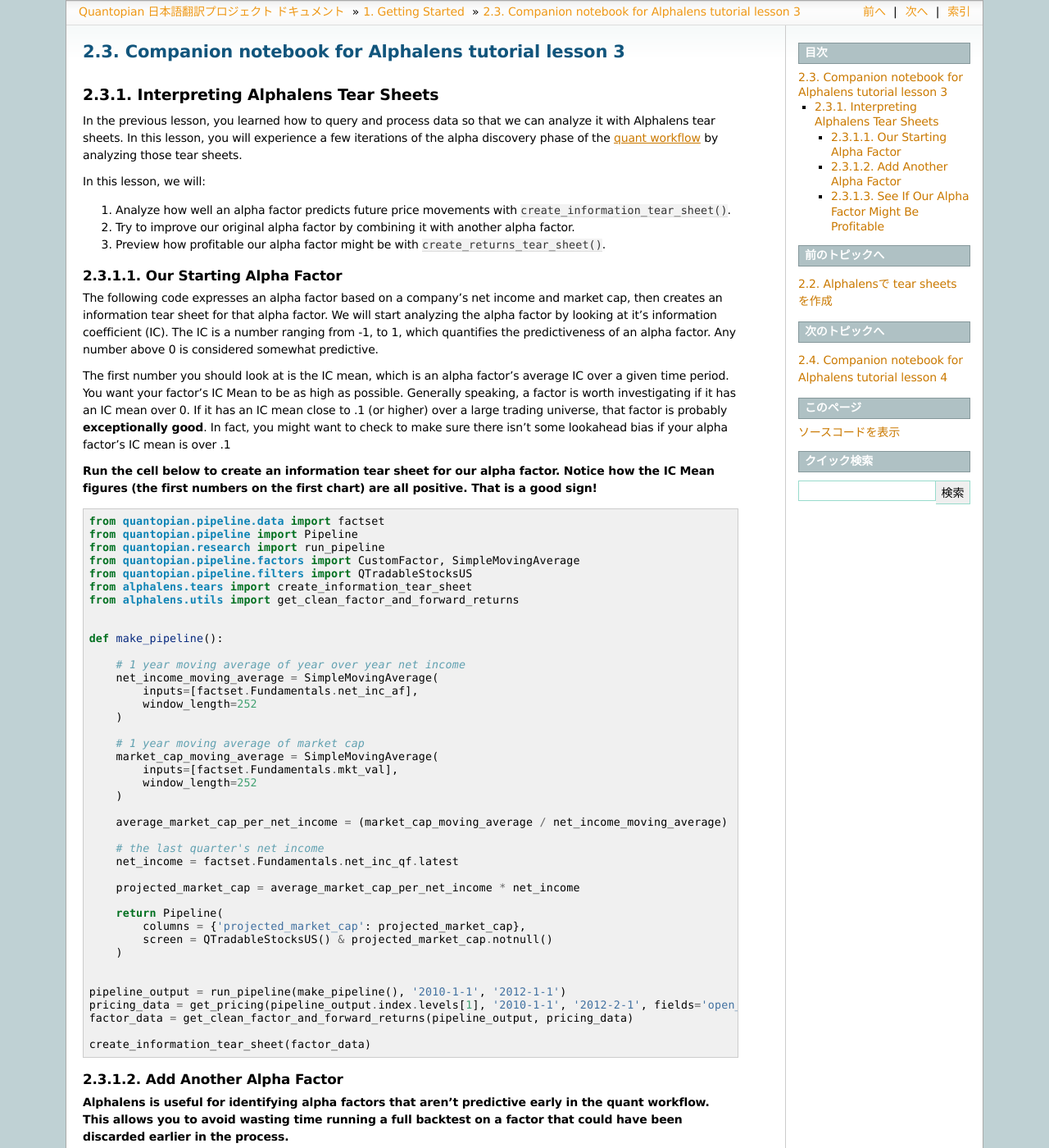
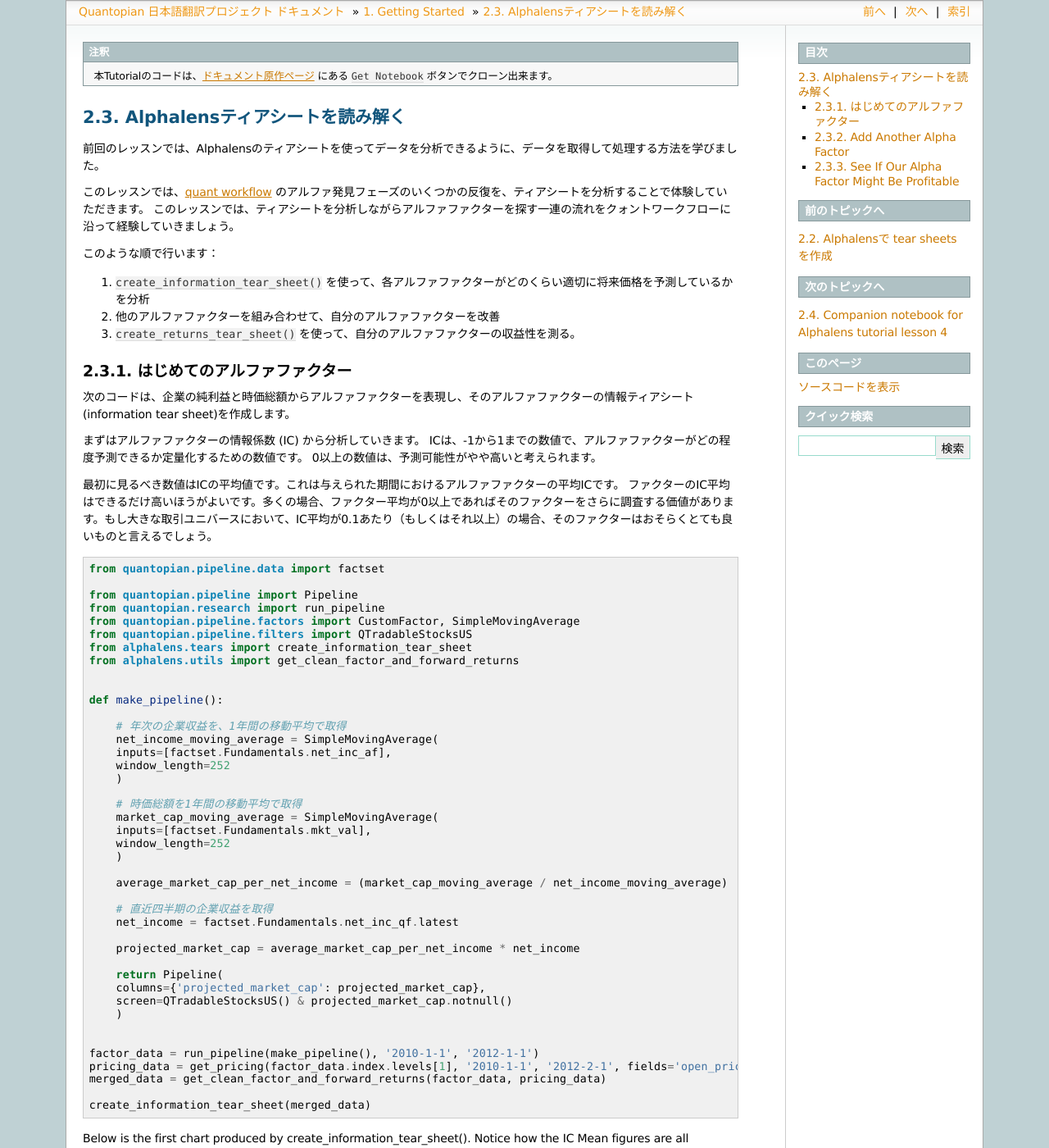
Before and after one commit to tokyoquantopian/quantopian-doc-ja, a Sphinx documentation site: the page built from source/tutorial/3_alphalens_lesson_3.rst, in a window 1280 px wide and 1400 px high. Shown: the whole window at 82% size. Built offline with Sphinx 7.4.7, drawn with Linux system fonts in a browser that asks for light colours; some of the changed text lies outside the part shown.

Commit message:
done with lesson3 2.3.1

```diff
--- a/source/tutorial/3_alphalens_lesson_3.rst
+++ b/source/tutorial/3_alphalens_lesson_3.rst
@@ -1,51 +1,40 @@
-Companion notebook for Alphalens tutorial lesson 3
-^^^^^^^^^^^^^^^^^^^^^^^^^^^^^^^^^^^^^^^^^^^^^^^^^^
 
-Interpreting Alphalens Tear Sheets
+.. note::
+
+    本Tutorialのコードは、`ドキュメント原作ページ <https://www.quantopian.com/tutorials/alphalens#lesson3>`__ にある ``Get Notebook`` ボタンでクローン出来ます。
+
+
+Alphalensティアシートを読み解く
 ==================================
 
-In the previous lesson, you learned how to query and process data so
-that we can analyze it with Alphalens tear sheets. In this lesson, you
-will experience a few iterations of the alpha discovery phase of the
-`quant
-workflow <https://blog.quantopian.com/a-professional-quant-equity-workflow/>`__
-by analyzing those tear sheets.
+前回のレッスンでは、Alphalensのティアシートを使ってデータを分析できるように、データを取得して処理する方法を学びました。
 
-In this lesson, we will:
+このレッスンでは、`quant workflow <https://blog.quantopian.com/a-professional-quant-equity-workflow/>`__ のアルファ発見フェーズのいくつかの反復を、ティアシートを分析することで体験していただきます。
+このレッスンでは、ティアシートを分析しながらアルファファクターを探す一連の流れをクォントワークフローに沿って経験していきましょう。
 
-1. Analyze how well an alpha factor predicts future price movements with
-   ``create_information_tear_sheet()``.
-2. Try to improve our original alpha factor by combining it with another
-   alpha factor.
-3. Preview how profitable our alpha factor might be with
-   ``create_returns_tear_sheet()``.
+このような順で行います：
 
-Our Starting Alpha Factor
-~~~~~~~~~~~~~~~~~~~~~~~~~
+1. ``create_information_tear_sheet()`` を使って、各アルファファクターがどのくらい適切に将来価格を予測しているかを分析
+2. 他のアルファファクターを組み合わせて、自分のアルファファクターを改善
+3. ``create_returns_tear_sheet()`` を使って、自分のアルファファクターの収益性を測る。
 
-The following code expresses an alpha factor based on a company’s net
-income and market cap, then creates an information tear sheet for that
-alpha factor. We will start analyzing the alpha factor by looking at
-it’s information coefficient (IC). The IC is a number ranging from -1,
-to 1, which quantifies the predictiveness of an alpha factor. Any number
-above 0 is considered somewhat predictive.
 
-The first number you should look at is the IC mean, which is an alpha
-factor’s average IC over a given time period. You want your factor’s IC
-Mean to be as high as possible. Generally speaking, a factor is worth
-investigating if it has an IC mean over 0. If it has an IC mean close to
-.1 (or higher) over a large trading universe, that factor is probably
-**exceptionally good**. In fact, you might want to check to make sure
-there isn’t some lookahead bias if your alpha factor’s IC mean is over
-.1
+はじめてのアルファファクター
+~~~~~~~~~~~~~~~~~~~~~~~~~~~~~
+次のコードは、企業の純利益と時価総額からアルファファクターを表現し、そのアルファファクターの情報ティアシート(information tear sheet)を作成します。
 
-**Run the cell below to create an information tear sheet for our alpha
-factor. Notice how the IC Mean figures (the first numbers on the first
-chart) are all positive. That is a good sign!**
+まずはアルファファクターの情報係数 (IC) から分析していきます。
+ICは、-1から1までの数値で、アルファファクターがどの程度予測できるか定量化するための数値です。
+0以上の数値は、予測可能性がやや高いと考えられます。
+
+最初に見るべき数値はICの平均値です。これは与えられた期間におけるアルファファクターの平均ICです。
+ファクターのIC平均はできるだけ高いほうがよいです。多くの場合、ファクター平均が0以上であればそのファクターをさらに調査する価値があります。もし大きな取引ユニバースにおいて、IC平均が0.1あたり（もしくはそれ以上）の場合、そのファクターはおそらくとても良いものと言えるでしょう。
+
 
 .. code:: ipython3
 
     from quantopian.pipeline.data import factset
+
     from quantopian.pipeline import Pipeline
     from quantopian.research import run_pipeline
     from quantopian.pipeline.factors import CustomFactor, SimpleMovingAverage
@@ -56,36 +45,44 @@
 
     def make_pipeline():
 
-        # 1 year moving average of year over year net income
+        # 年次の企業収益を、1年間の移動平均で取得
         net_income_moving_average = SimpleMovingAverage(
-            inputs=[factset.Fundamentals.net_inc_af],
-            window_length=252
+        inputs=[factset.Fundamentals.net_inc_af],
+        window_length=252
         )
 
-        # 1 year moving average of market cap
+        # 時価総額を1年間の移動平均で取得
         market_cap_moving_average = SimpleMovingAverage(
-            inputs=[factset.Fundamentals.mkt_val],
-            window_length=252
+        inputs=[factset.Fundamentals.mkt_val],
+        window_length=252
         )
 
         average_market_cap_per_net_income = (market_cap_moving_average / net_income_moving_average)
 
-        # the last quarter's net income
+        # 直近四半期の企業収益を取得
         net_income = factset.Fundamentals.net_inc_qf.latest
 
         projected_market_cap = average_market_cap_per_net_income * net_income
 
         return Pipeline(
-            columns = {'projected_market_cap': projected_market_cap},
-            screen = QTradableStocksUS() & projected_market_cap.notnull()
+        columns={'projected_market_cap': projected_market_cap},
+        screen=QTradableStocksUS() & projected_market_cap.notnull()
         )
 
 
-    pipeline_output = run_pipeline(make_pipeline(), '2010-1-1', '2012-1-1')
-    pricing_data = get_pricing(pipeline_output.index.levels[1], '2010-1-1', '2012-2-1', fields='open_price')
-    factor_data = get_clean_factor_and_forward_returns(pipeline_output, pricing_data)
+    factor_data = run_pipeline(make_pipeline(), '2010-1-1', '2012-1-1')
+    pricing_data = get_pricing(factor_data.index.levels[1], '2010-1-1', '2012-2-1', fields='open_price')
+    merged_data = get_clean_factor_and_forward_returns(factor_data, pricing_data)
 
-    create_information_tear_sheet(factor_data)
+    create_information_tear_sheet(merged_data)
+
+Below is the first chart produced by create_information_tear_sheet(). Notice how the IC Mean figures are all positive. That is a good sign!
+
+``create_information_tear_sheet()`` で作成された最初のチャートが出来ました。IC平均値がすべて正の値であることに注目してください。これは良い兆候です。
+
+.. image:: notebook_files/alphalens_l3_screenshot1.png
+
+
 
 Add Another Alpha Factor
 ~~~~~~~~~~~~~~~~~~~~~~~~
```
Also changed, not shown: source/tutorial/notebook_files/alphalens_l3_screenshot1.png (added).
